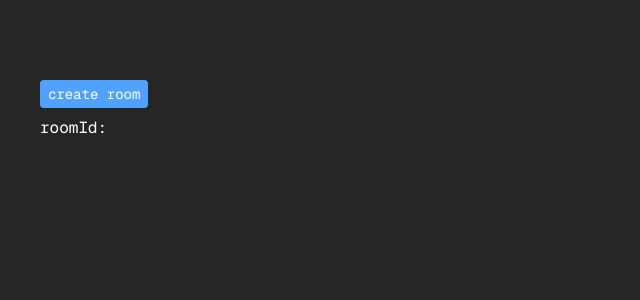
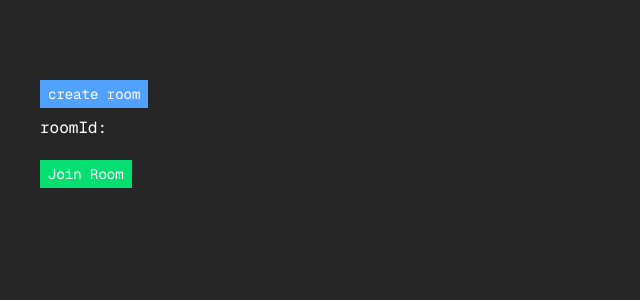
Before and after one commit to v0iiid/RemoteStudio, a Next.js app in the folder frontend/: page / in a window 1280 px wide. Shown: the top 300 px of the page, without its empty margins (0-640 px from the left). Built offline with nearby package versions, Linux system fonts and the light colour scheme.

Commit message:
frontend:added dynamic route to get roomId

```diff
--- a/frontend/app/page.tsx
+++ b/frontend/app/page.tsx
@@ -2,21 +2,39 @@
 
 import axios from "axios"
 import { useState } from "react"
+import { useRouter } from "next/navigation"
 
 export default function Home() {
-  const [roomId,setRoomId] = useState<string>('')
+  const [roomId, setRoomId] = useState<string>('')
+  const router = useRouter();
   const createRoom = async () => {
     console.log("called")
     const res = await axios.post("http://localhost:8000/api/createRoom")
     const data = res.data;
     setRoomId(data.roomId)
   }
+  const joinRoom = () => {
+    if (!roomId) {
+      alert("Please create a room first!")   // show message if empty
+      return
+    }
+
+    router.push(`/room/${roomId}`)
+  }
+
   return (
     <div className="mx-10">
       <button
-      onClick={()=>createRoom()}
-      className="bg-blue-400 px-2 py-1  rounded-sm text-sm text-white mt-20 cursor-pointer hover:bg-blue-500">create room</button>
+        onClick={() => createRoom()}
+        className="bg-blue-400 px-2 py-1 text-sm text-white mt-20 cursor-pointer hover:bg-blue-500">create room</button>
       <p className="text-white pt-2">roomId:{roomId}</p>
+      <button
+        onClick={joinRoom}
+        className="bg-green-400 hover:bg-green-500 text-white mt-5 cursor-pointer px-2 py-1 text-sm"
+      >
+        Join Room
+      </button>
+
     </div>
   )
 }
--- a/frontend/app/room/page.tsx
+++ b/frontend/app/room/[roomId]/page.tsx
@@ -3,9 +3,11 @@ import { ServerToClientMessage } from '@/app/types/ws-types';
 import * as mediasoupClient from 'mediasoup-client';
 import { Consumer, Producer, Transport, TransportOptions } from 'mediasoup-client/types';
 import { useEffect, useRef, useState } from 'react';
+import { useParams } from "next/navigation"
 
 export default function Room() {
   const socketRef = useRef<WebSocket | null>(null);
+  const { roomId } = useParams<{ roomId: string }>()
   const [roomIdInput, setRoomIdInput] = useState("");
   const deviceRef = useRef<mediasoupClient.Device | null>(null);
   const localVideoRef = useRef<HTMLVideoElement | null>(null);
@@ -28,27 +30,22 @@ export default function Room() {
 
     ws.onopen = () => {
       console.log('WebSocket connected');
+      ws.send(JSON.stringify({
+        type: "join-room",
+        payload: { joinRoomId: roomId },
+      }));
     };
 
     ws.onmessage = async (message) => {
       const parsed: ServerToClientMessage = JSON.parse(message.data.toString())
       console.log("type->", parsed.type)
       switch (parsed.type) {
-        case "room-created":
-          ws.send(JSON.stringify({
-            type: "join-room",
-            payload: { joinRoomId: parsed.payload.roomId },
-          }));
-          ws.send(JSON.stringify({ type: 'getRtpCapabilities' }));
-          break;
-
         case "joined-room":
           ws.send(JSON.stringify({ type: 'getRtpCapabilities' }));
           break;
 
         case "rtpCapabilities":
           try {
-
             await device.load({ routerRtpCapabilities: parsed.payload.rtpCapabilities })
             setLoaded(true)
             ws.send(JSON.stringify({ type: "createTransport" }));
@@ -303,6 +300,7 @@ export default function Room() {
     </button>
     <div className='flex'>
       <div>
+        <p className='text-white p-10'>roomId :{roomId}</p>
         <button
           className='px-2 py-1 bg-green-400 text-white/90 rounded m-4 text-sm cursor-pointer'
           onClick={async () => {
```
